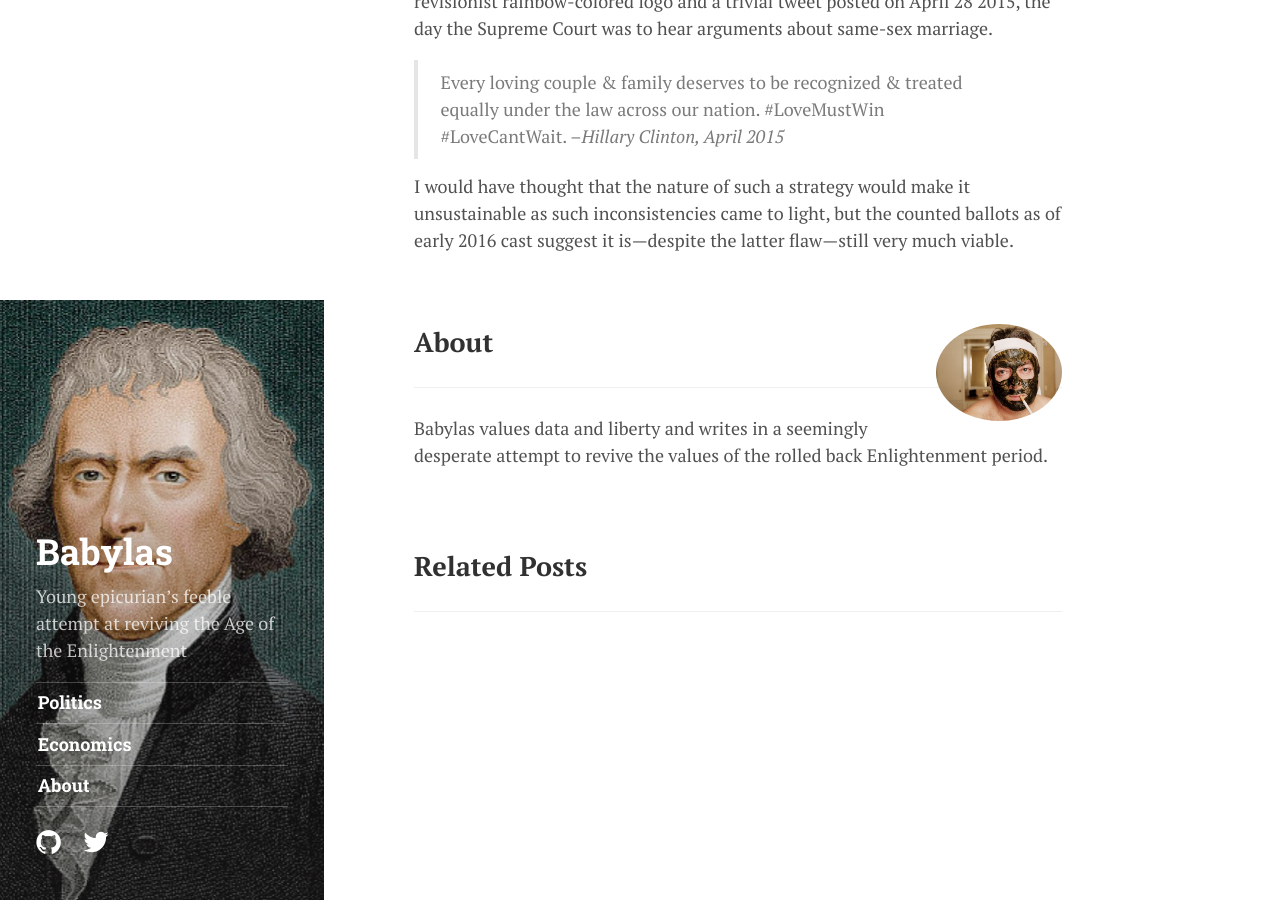
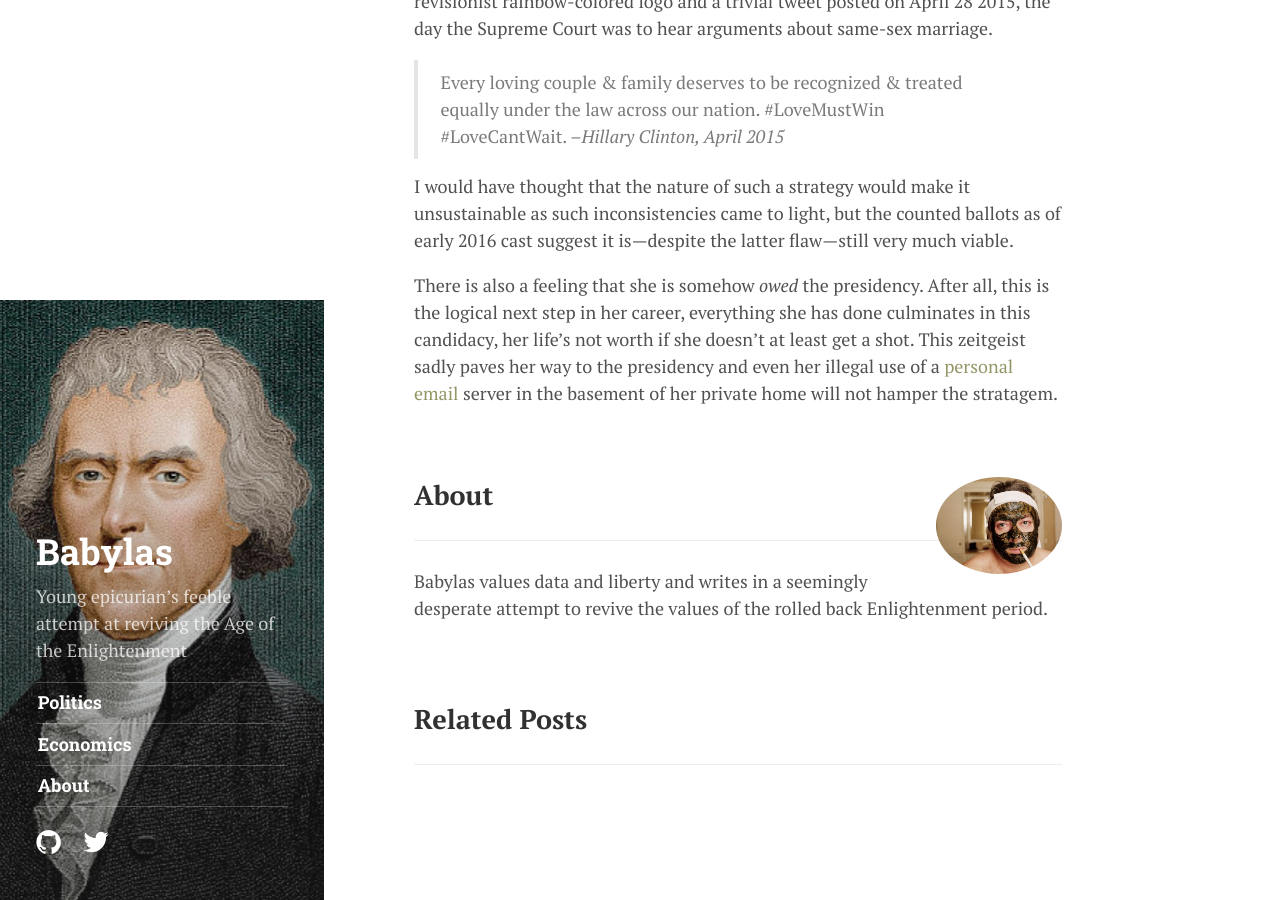
Before and after one commit to tomucker/tomucker.github.io, a Jekyll site: the page built from _posts/2016-04-25-triangulation-clinton.md, in a window 1280 px wide and 900 px high, scrolled down 2185 px. Built offline with Jekyll 4.4.1, drawn with Linux system fonts in a browser that asks for light colours; nearby versions of some CDN libraries; some web fonts are replaced.

Commit message:
additions

```diff
--- a/_posts/2016-04-25-triangulation-clinton.md
+++ b/_posts/2016-04-25-triangulation-clinton.md
@@ -36,3 +36,5 @@ She eventually recapitulated this [drivel](https://www.youtube.com/watch?v=6I1-r
 > --<cite>Hillary Clinton, April 2015</cite>
 
 I would have thought that the nature of such a strategy would make it unsustainable as such inconsistencies came to light, but the counted ballots as of early 2016 cast suggest it is---despite the latter flaw---still very much viable.
+
+There is also a feeling that she is somehow *owed* the presidency. After all, this is the logical next step in her career, everything she has done culminates in this candidacy, her life's not worth if she doesn't at least get a shot. This zeitgeist sadly paves her way to the presidency and even her illegal use of a [personal email](https://github.com/JohnCoene/rodham) server in the basement of her private home will not hamper the stratagem.
```
